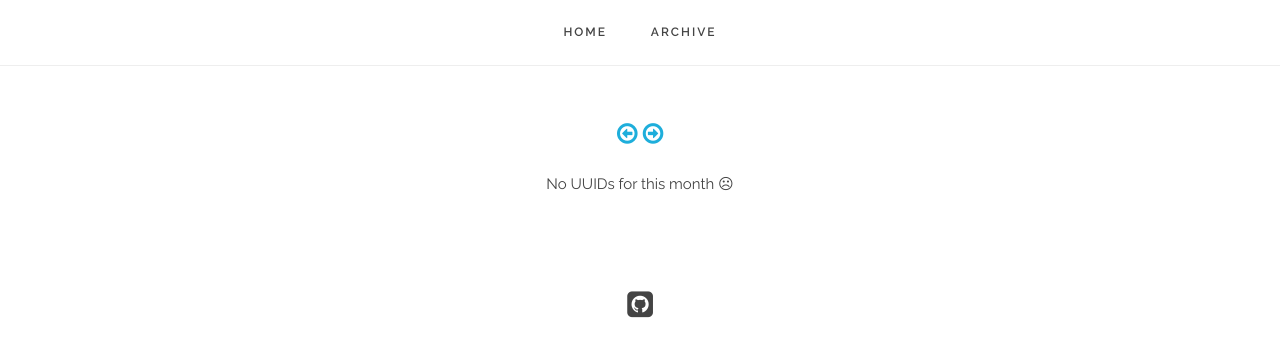
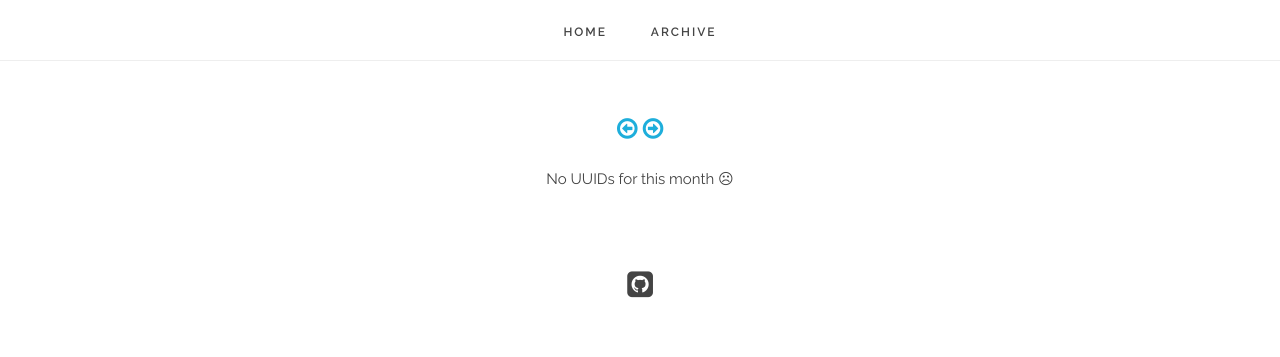
Before and after one commit to stvnhrlnd/UOTD, a Flask app: template FlaskWebProject/templates/archive.html in a window 1280 px wide. Shown: the top 357 px of the page. Run offline with Flask 2, Linux system fonts and the light colour scheme; the template is opened without the code that fills it, so the values that code supplies are empty.

Commit message:
Decrease height of navbar and top margin of footer

```diff
--- a/FlaskWebProject/static/css/custom.css
+++ b/FlaskWebProject/static/css/custom.css
@@ -5,7 +5,7 @@ a:hover {
 .navbar {
     background: #fff;
     border-bottom: 1px solid #eee;
-    height: 6.5rem;
+    height: 6rem;
     text-align: center;
 }
 
@@ -43,7 +43,7 @@ body {
 
 .footer {
     font-size: 3rem;
-    margin-top: 6rem;
+    margin-top: 4.5rem;
     text-align: center;
 }
 
```
